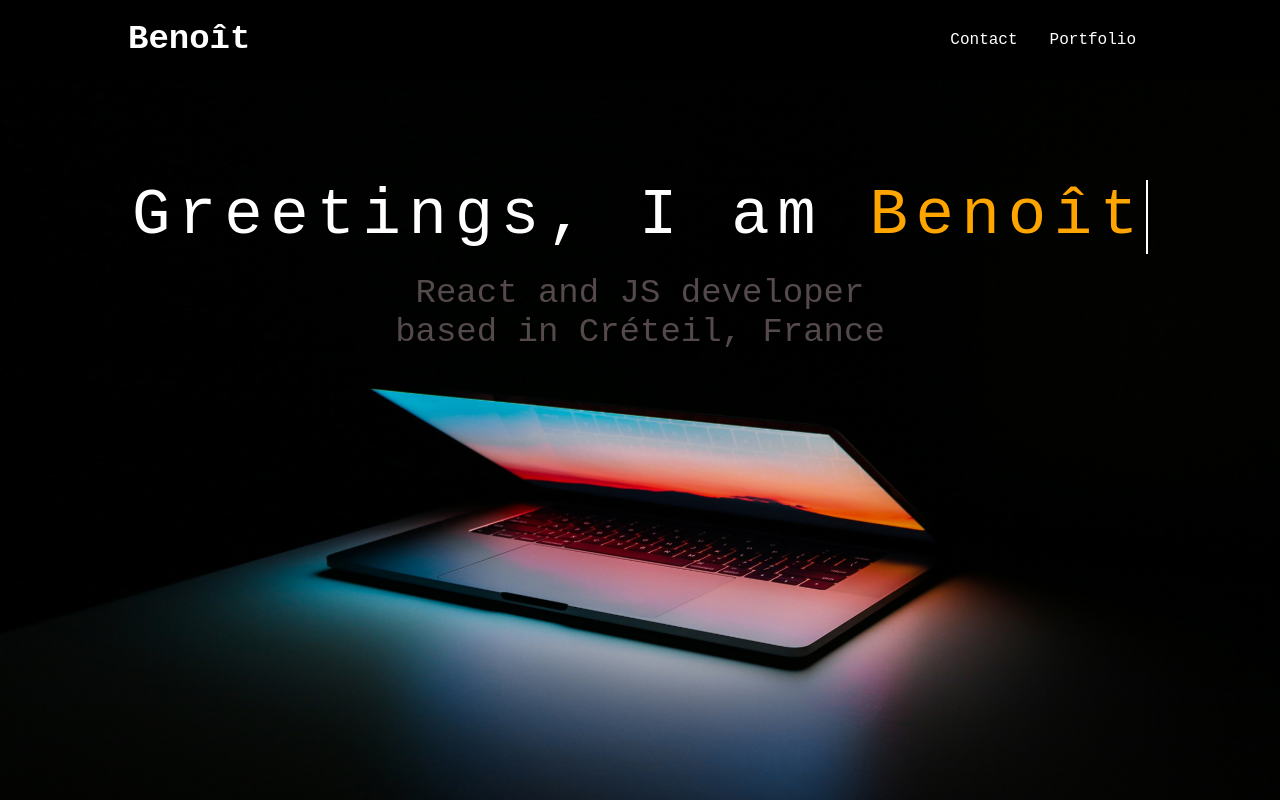
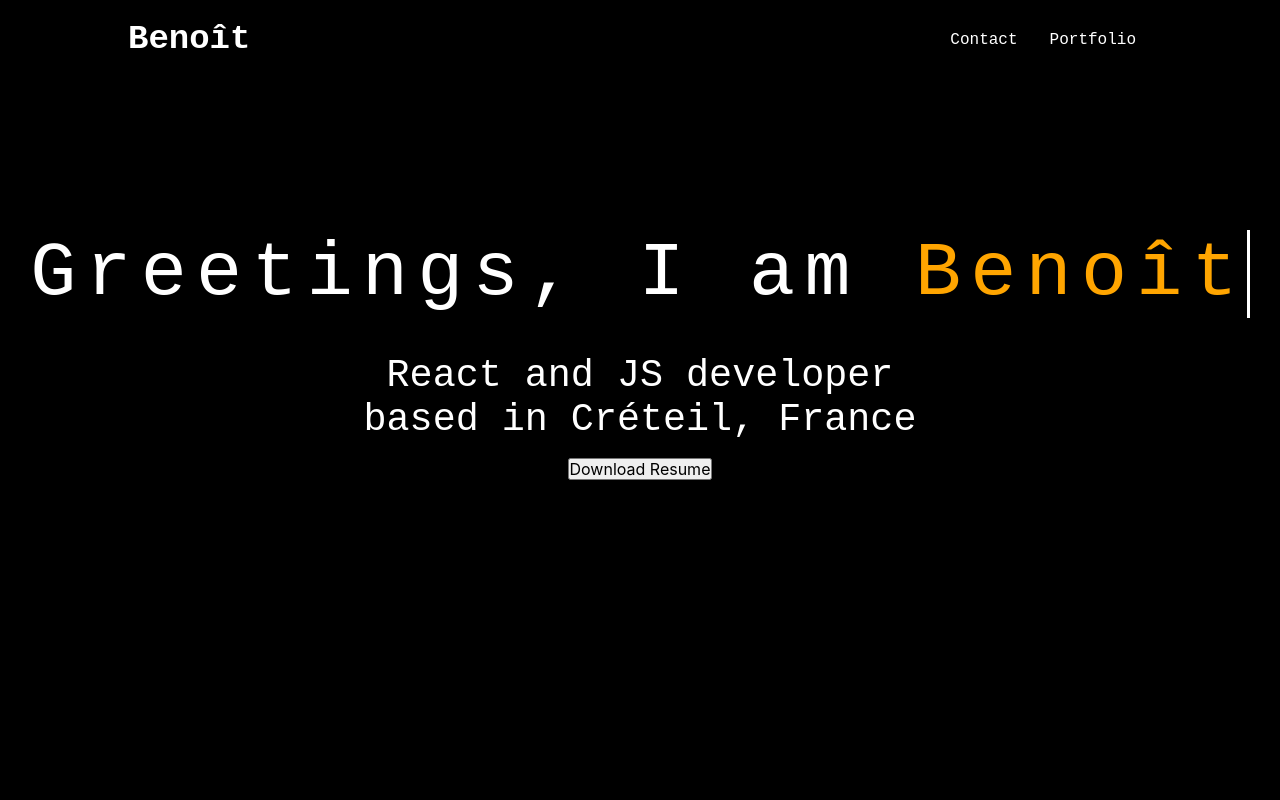
Before and after one commit to benoitfinet/portfolio_bf, a React (Create React App) app: page / in a window 1280 px wide. Built offline with nearby package versions, Linux system fonts and the light colour scheme.

Commit message:
add some css rules and fixing form

```diff
--- a/src/App.js
+++ b/src/App.js
@@ -4,6 +4,7 @@ import Home from './pages/Home/Home';
 import AboutMe from './pages/AboutMe/AboutMe';
 import Experience from './pages/Experience/Experience';
 import ContactMe from './pages/ContactMe/ContactMe';
+import Submit from './pages/Submit/Submit';
 import PortFolio from './pages/PortFolio/PortFolio';
 import Header from './components/Header/Header';
 
@@ -18,6 +19,7 @@ function App() {
         <Route path='/experience' element={<Experience />} />
         <Route path='/contactMe' element={<ContactMe />} />
         <Route path='/portFolio' element={<PortFolio />} />
+        <Route path='/submit' element={<Submit />} />
       </Routes>
   </Router>
     </div>
--- a/src/pages/ContactMe/ContactMe.jsx
+++ b/src/pages/ContactMe/ContactMe.jsx
@@ -1,35 +1,15 @@
 import './contactMe.scss';
-import React, { useState } from "react";
-
-
 
 const FORM_ENDPOINT = "https://public.herotofu.com/v1/a29a70e0-8cf5-11ed-a003-6f0b76086b1c";
 
 function ContactMe() {
 
-    const [submitted, setSubmitted] = useState(false);
-    const handleSubmit = () => {
-        setTimeout(() => {
-            setSubmitted(true);
-        }, 100);
-    };
-
-    if (submitted) {
-        return (
-            <div className='contactme'>
-                <p>Thank you!</p>
-                <p>We'll be in touch soon.</p>
-            </div >
-        );
-    } else {
     return (
         <div className='contactme'>
             <div className="container">
                 <form
                     id="contact"
-                        onSubmit={handleSubmit}
                     method="POST"
-                        target="_blank"
                     action={FORM_ENDPOINT}
                 >
                     <h3>Quick Contact</h3>
@@ -52,7 +32,6 @@ function ContactMe() {
             </div>
         </div>
     );
-    }
 };
 
 export default ContactMe;
--- a/src/pages/Home/Home.jsx
+++ b/src/pages/Home/Home.jsx
@@ -11,6 +11,9 @@ function Home() {
                     <p>React and JS developer</p>
                     <p>based in Créteil, France</p>
                 </div>
+                <div>
+                    <button>Download Resume</button>
+                </div>
             </div>
         </div>
     )
--- a/src/pages/Home/home.scss
+++ b/src/pages/Home/home.scss
@@ -1,4 +1,5 @@
 @import '../../assets/sass/variables.scss';
+@import '../../assets/sass/mixins.scss';
 
 .presentation {
 
@@ -6,12 +7,18 @@
     height: calc(100vh - 80px);
     text-align: center;
     justify-content: center;
-    background-image: url('../../assets/images/test3.jpg');
-    background-size: cover;
-    padding: 0 10vw;
+    background-color: black;
+    width: 100vw;
+
+    &__text {
+        display: flex;
+        flex-direction: column;
+        justify-content: space-between;
+        height: 50vh;
+    }
 
     &__firstLine {
-        font-size: 64px;
+        font-size: 3.5vw;
         font-family: monospace;
         overflow: hidden;
         /* Ensures the content is not revealed until the animation */
@@ -19,13 +26,17 @@
         /* The typwriter cursor */
         white-space: nowrap;
         /* Keeps the content on a single line */
-        margin: 100px auto 20px 0;
+        margin: 150px auto 20px 0;
         /* Gives that scrolling effect as the typing happens */
         letter-spacing: .12em;
         /* Adjust as needed */
         animation:
             typing 2.5s steps(50, end),
             blink-caret 0.8s step-end infinite;
+
+        @include desktopmini-only {
+            font-size: 6vw;
+        }
     }
 
     &__firstName {
@@ -33,12 +44,16 @@
     }
 
     &__secondLine {
-        font-size: 34px;
+        font-size: 2vw;
         animation: flash 3.2s ease-in;
         font-family: monospace;
 
+        @include desktopmini-only {
+            font-size: 3vw;
+        }
+
         & p {
-            color: $subtextColor
+            color: $textColor
         }
     }
 }
--- /dev/null
+++ b/src/pages/Submit/Submit.jsx
@@ -0,0 +1,16 @@
+import './submit.scss';
+import React from 'react';
+
+
+function Submit() {
+
+
+    return (
+        <div className='submit'>
+            <p>Thank you!</p>
+            <p>We'll be in touch soon.</p>
+        </div>
+    )
+}
+
+export default Submit
--- /dev/null
+++ b/src/pages/Submit/submit.scss
@@ -0,0 +1,19 @@
+@import '../../assets/sass/variables.scss';
+@import '../../assets/sass/mixins.scss';
+
+@mixin media() {
+    @media (min-width: 1250px) {
+        @content;
+    }
+}
+
+.submit {
+    background-color: black;
+    height: calc(100vh - 80px);
+    display: flex;
+    text-align: center;
+    justify-content: center;
+    align-items: center;
+    flex-direction: column;
+    font-size: 2vw;
+}
```
Also changed, not shown: src/assets/images/www.png (deleted). Lines whose indentation alone changed are shown as unchanged.
